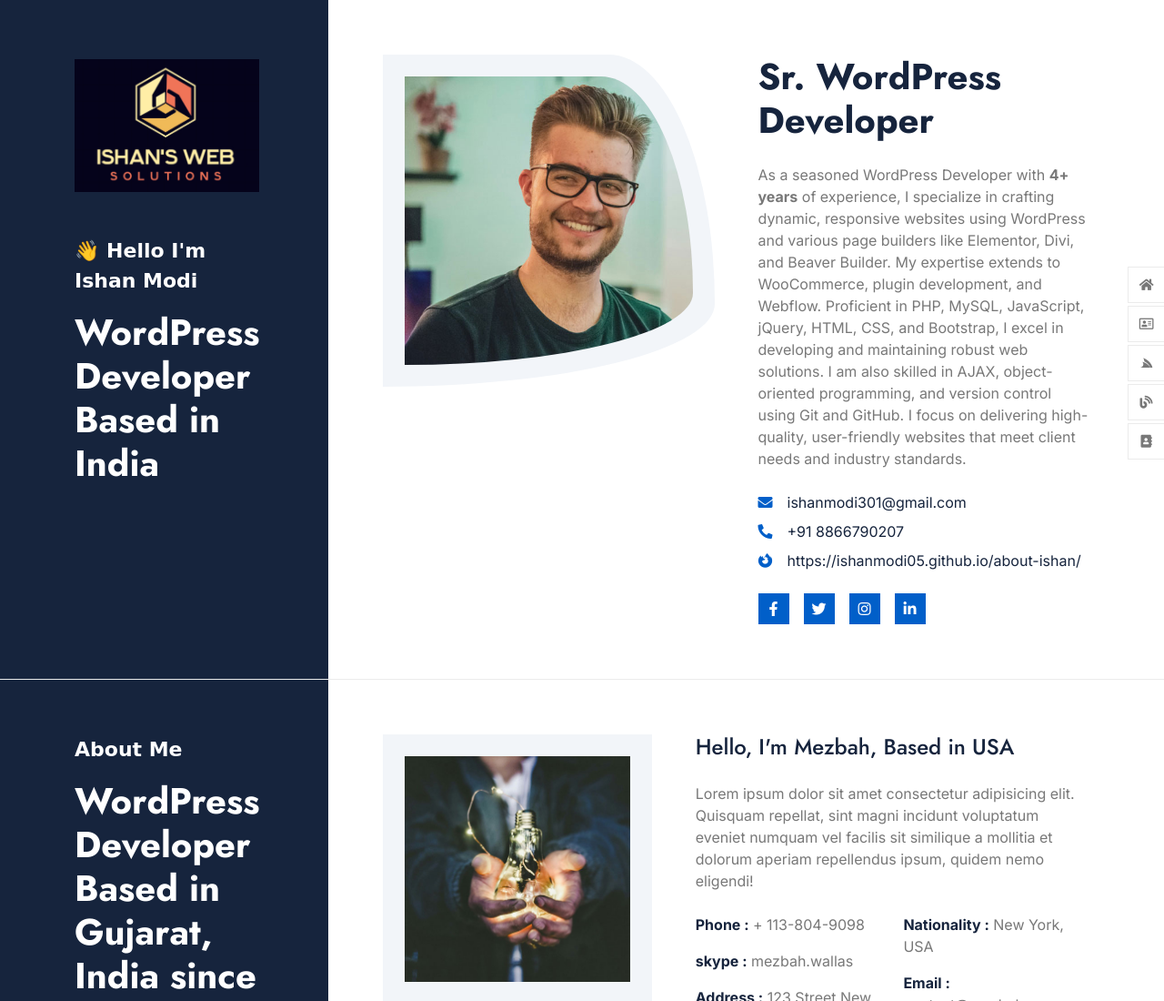
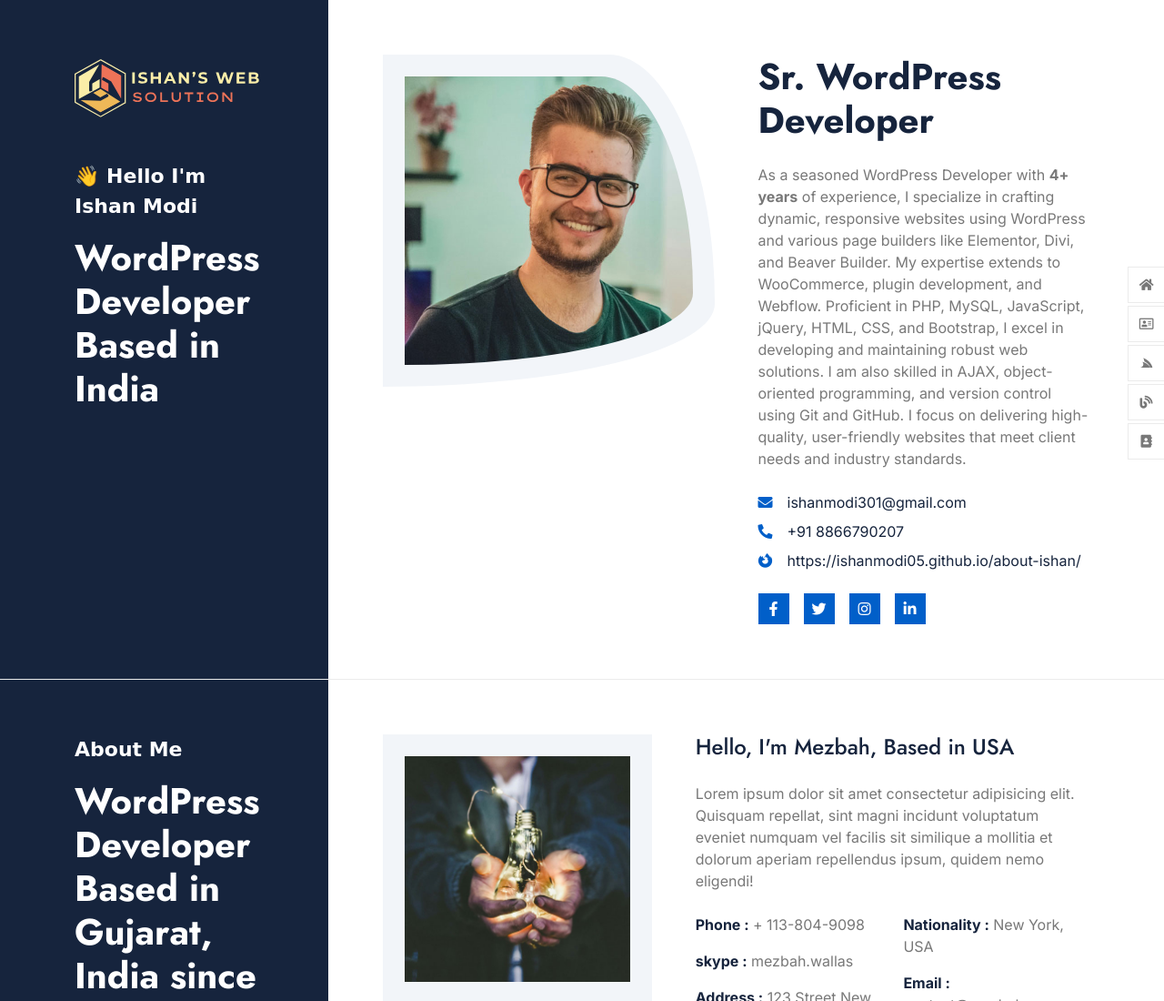
Before and after one commit to ishanmodi05/about-ishan, a plain HTML site: page index.html in a window 1280 px wide. Shown: the top 1100 px of the page at 91% size. Drawn offline with nearby package versions, Linux system fonts and the light colour scheme; a web font is replaced by a local one.

Commit message:
Update the logo

```diff
--- a/index.html
+++ b/index.html
@@ -62,7 +62,7 @@
                     <div class="col-12 col-lg-3">
                         <div class="header-content bg-dark h-100 pt-6 pe-6 pb-6">
                             <a href="index.html" class="navbar-brand d-inline-flex pb-5 wow fadeInUp" data-wow-delay="0.1s">
-                                <img src="img/main-logo.jpg" alt="logo" class="img-fluid">
+                                <img src="img/Header-Logo.svg" alt="logo" class="img-fluid">
                             </a>
                             <div class="text-start d-flex flex-column justify-content-center wow fadeInUp" data-wow-delay="0.3s">
                                 <p class="text-white sub-title">👋 Hello I'm Ishan Modi</p>
```
Also changed, not shown: img/Header-Logo.svg (added), img/main-logo.jpg (deleted).
